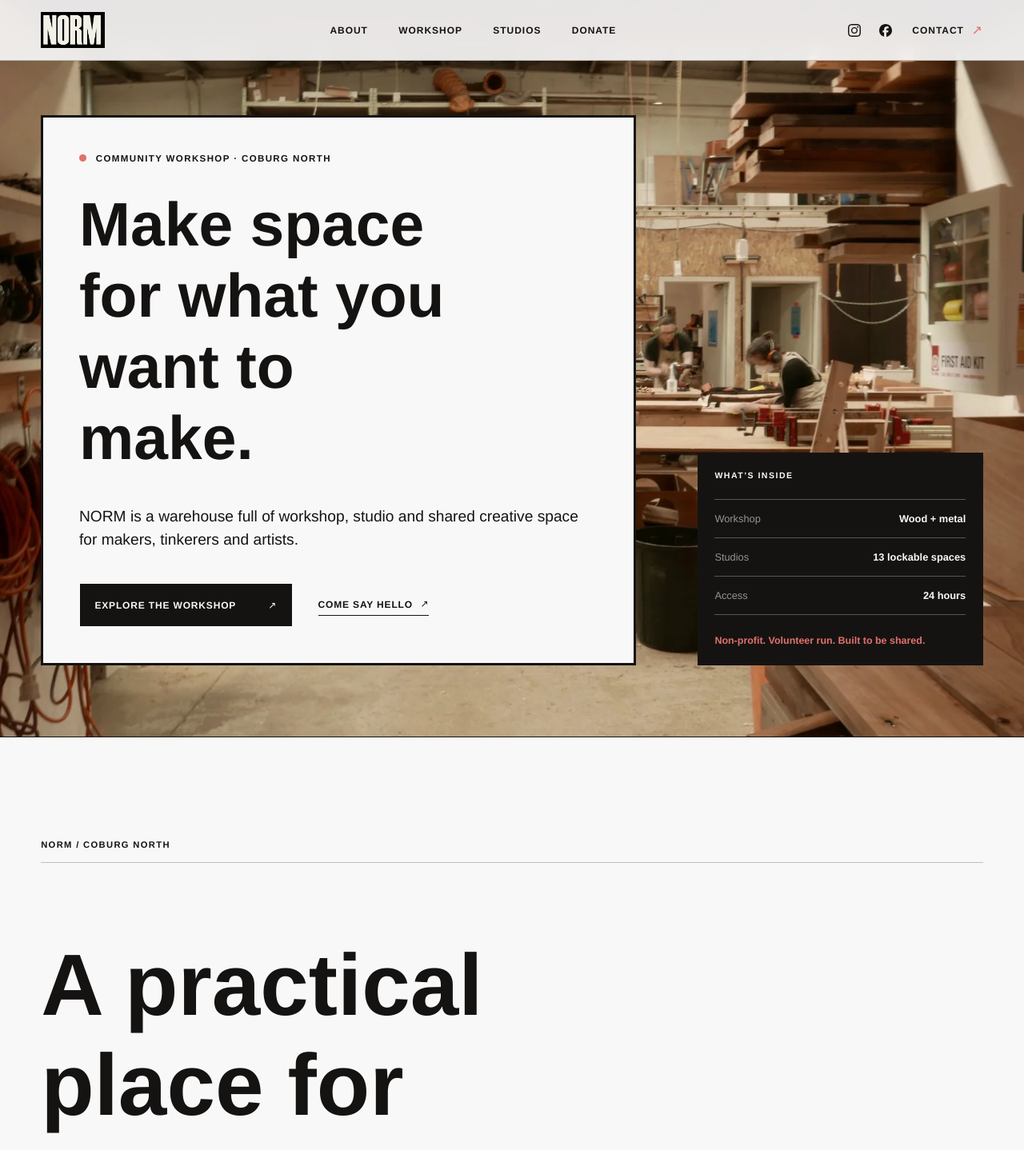
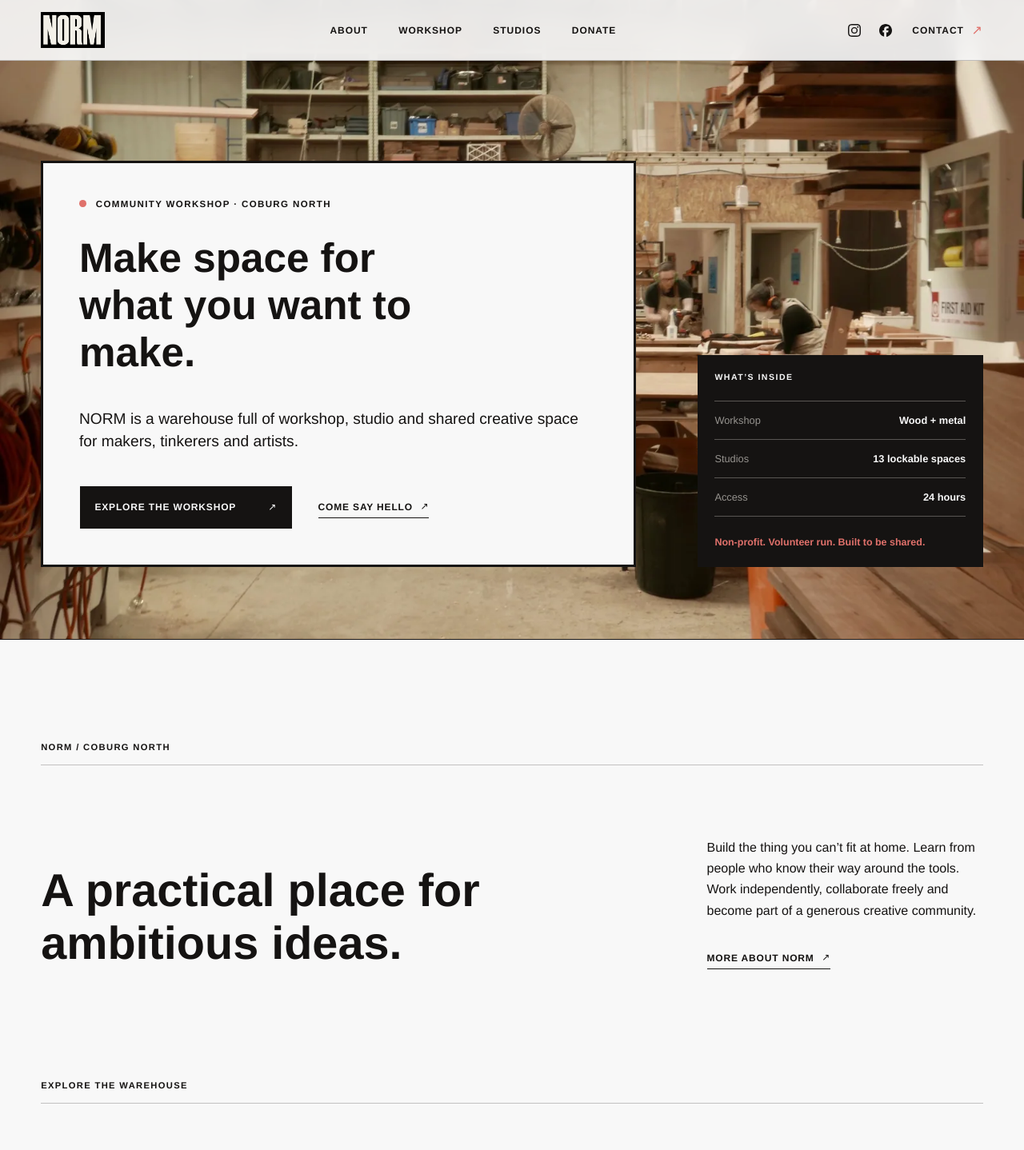
Before and after one commit to nigelheap/norm-modern, a Vue app: page / in a window 1280 px wide. Shown: the top 1438 px of the page at 80% size. Built offline with nearby package versions, Linux system fonts and the light colour scheme.

Commit message:
more stuff
Signed-off-by: Nigel <nigel.c.heap@gmail.com>

```diff
--- a/src/assets/main.css
+++ b/src/assets/main.css
@@ -303,13 +303,13 @@
 .donate-copy h2,
 .contact-section h2 {
   margin: 0;
-  font-size: clamp(3.5rem, 8.5vw, 7.5rem);
+  font-size: clamp(3.5rem, 4.5vw, 4rem);
   font-weight: 600;
 }
 
 .hero h1 {
-  max-width: 11ch;
-  font-size: clamp(2.75rem, 6vw, 5.5rem);
+  max-width: 16ch;
+  font-size: clamp(2.75rem, 4vw, 5.5rem);
 }
 
 .hero-intro {
@@ -1119,9 +1119,6 @@
   padding-top: clamp(3rem, 7vw, 6rem);
 }
 
-.home-intro-grid h2 {
-  max-width: 10ch;
-}
 
 .home-intro-grid p {
   margin: 0 0 2rem;
```
Also changed, not shown: public/hero-about.webp.
